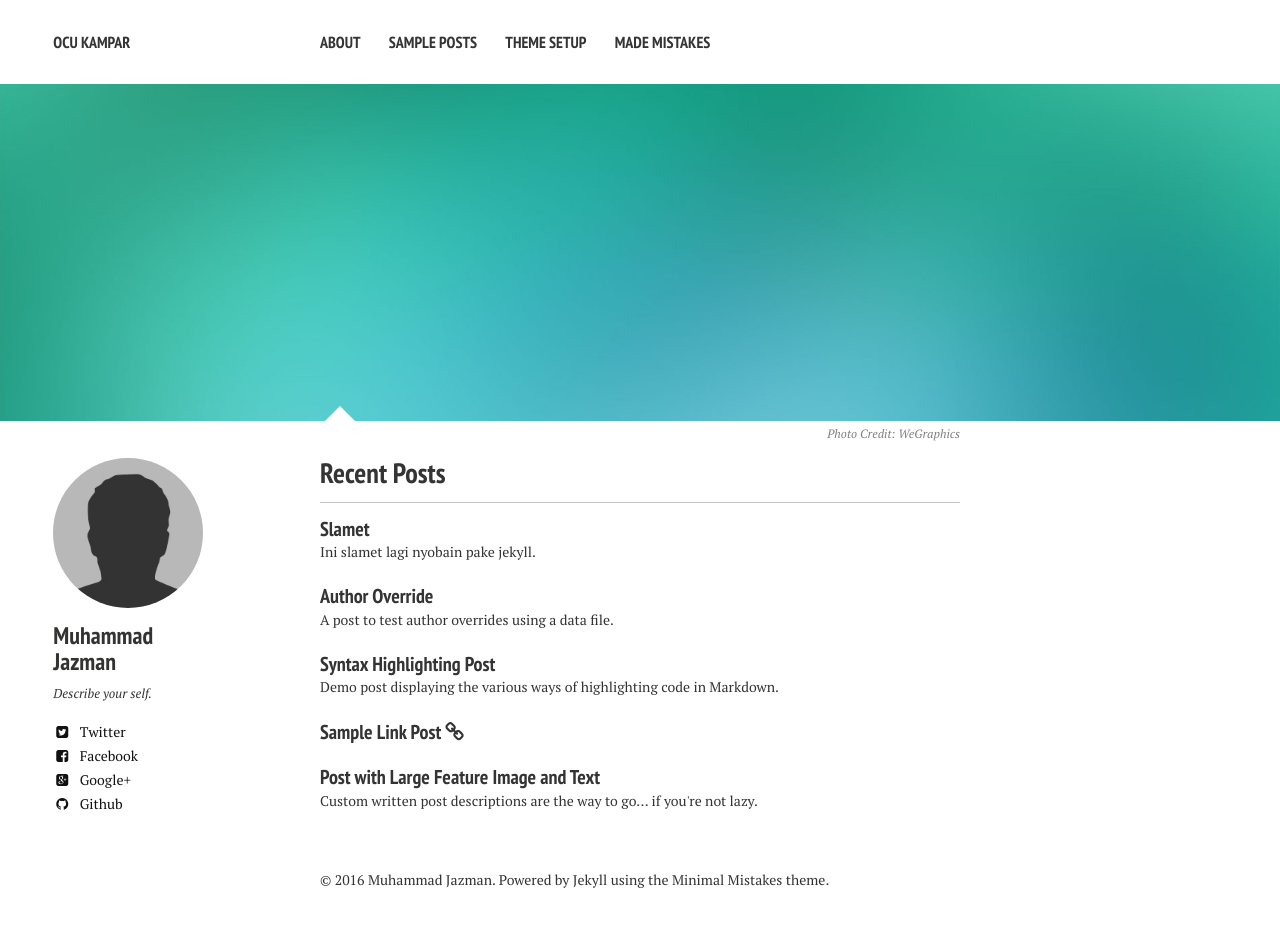
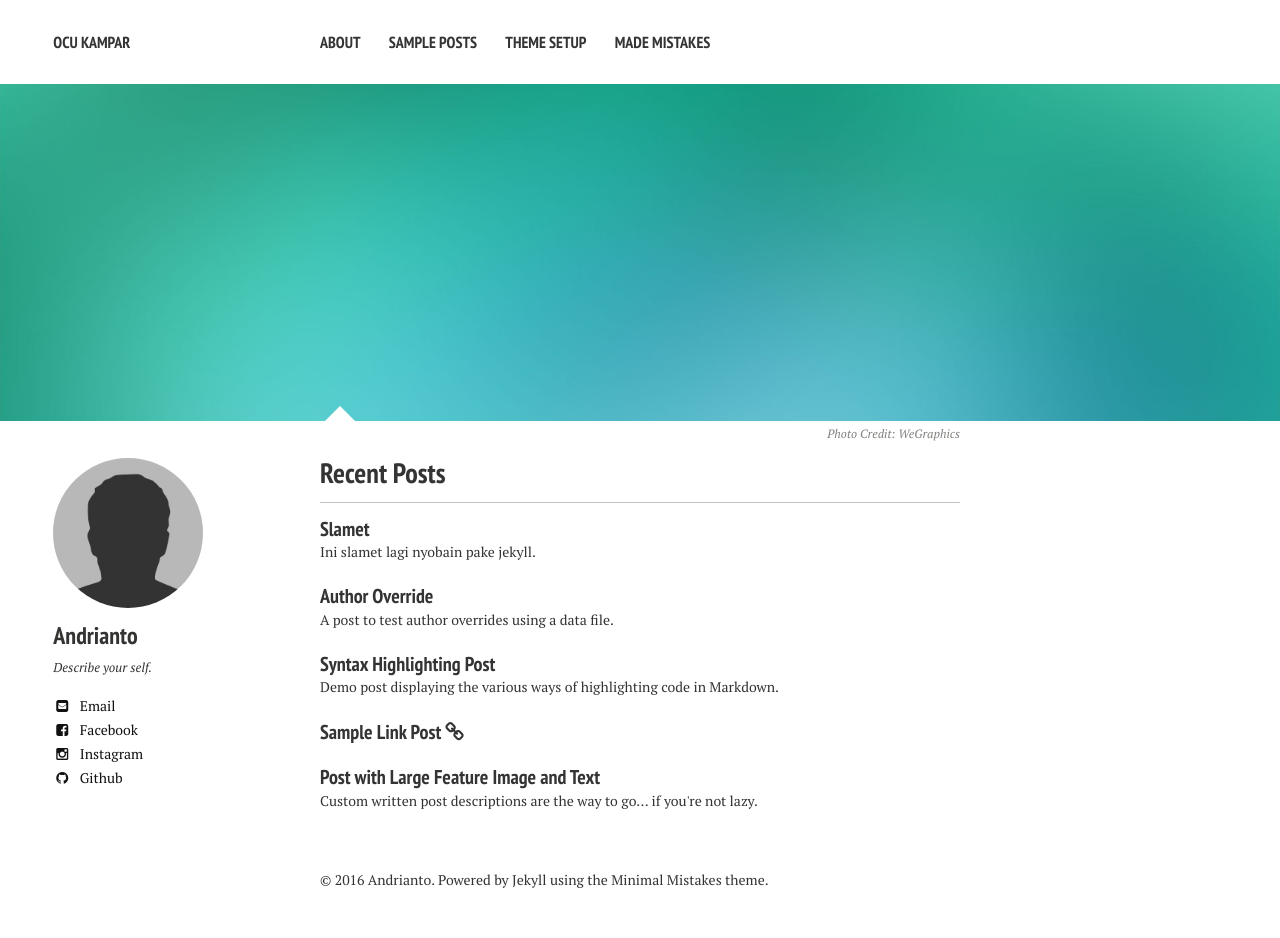
Before and after one commit to andrinto/andrinto.github.io, a Jekyll site: the page built from index.md, in a window 1280 px wide. Built offline with Jekyll 4.4.1, drawn with Linux system fonts in a browser that asks for light colours; nearby versions of some CDN libraries; some of the changed lines change nothing that is shown.

Commit message:
Update _config.yml

```diff
--- a/_config.yml
+++ b/_config.yml
@@ -3,7 +3,7 @@
 title:            Ocu Kampar
 locale:           en_US
 #url:              http://localhost:4000
-url:              http://kampar.github.io
+url:              http://andrinto.github.io
 
 
 # Jekyll configuration
@@ -27,24 +27,24 @@ kramdown:
 
 # Site owner
 owner:
-  name: Muhammad Jazman
+  name: Andrianto
   avatar: bio-photo.jpg
   bio: "Describe your self."
-  email:
+  email: andriant16@gmail.com
   disqus-shortname:
-  twitter: jazma101 #username
-  facebook: deactivate.py #username
+  twitter:
+  facebook: Andri Nto
   google:
-    plus: kampar #username
+    plus:
     analytics:
     verify:
     ad-client:
     ad-slot:
   bing-verify:
-  github: kampar #username
+  github: andrinto #username
   stackoverflow: #http://stackoverflow.com/users/123456/username
   linkedin: #username
-  instagram: #username
+  instagram: andt0#username
   lastfm: #username
   tumblr: #username
   pinterest: #username
```
